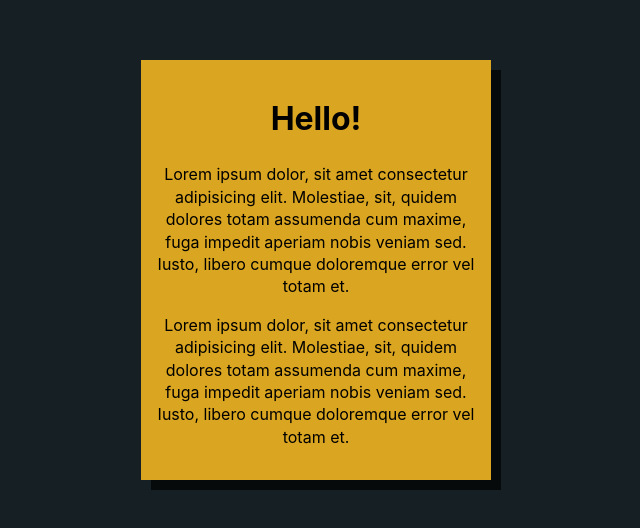
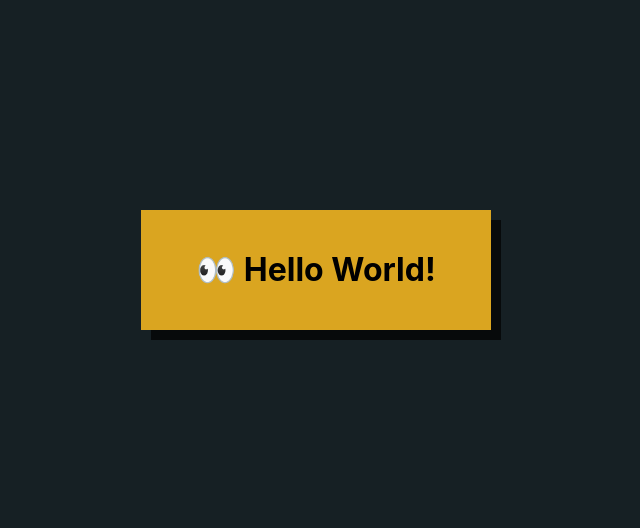
Before and after one commit to dannysmith/react-demo-boilerplate, a React (Create React App) app: page / in a window 1280 px wide. Shown: the part 130-658 px from the top of the page, without its empty margins (324-964 px from the left). Built offline with nearby package versions, Linux system fonts and the light colour scheme; the HTML template or start-up script is replaced by a standard one.

Commit message:
Update boilerplate code

```diff
--- a/src/DemoComponent.js
+++ b/src/DemoComponent.js
@@ -4,17 +4,7 @@ import './DemoComponent.css'
 export default function DemoComponent() {
   return (
     <div className="demo-component">
-      <h1>Hello!</h1>
-      <p>
-        Lorem ipsum dolor, sit amet consectetur adipisicing elit. Molestiae,
-        sit, quidem dolores totam assumenda cum maxime, fuga impedit aperiam
-        nobis veniam sed. Iusto, libero cumque doloremque error vel totam et.
-      </p>
-      <p>
-        Lorem ipsum dolor, sit amet consectetur adipisicing elit. Molestiae,
-        sit, quidem dolores totam assumenda cum maxime, fuga impedit aperiam
-        nobis veniam sed. Iusto, libero cumque doloremque error vel totam et.
-      </p>
+      <h1>👀 Hello World!</h1>
     </div>
   )
 }
--- a/src/index.css
+++ b/src/index.css
@@ -29,7 +29,7 @@ body {
 
 .container {
   width: 350px;
-  min-height: 200px;
+  min-height: 1rem;
   background: white;
   box-shadow: 10px 10px rgba(0, 0, 0, 0.7);
 }
```
